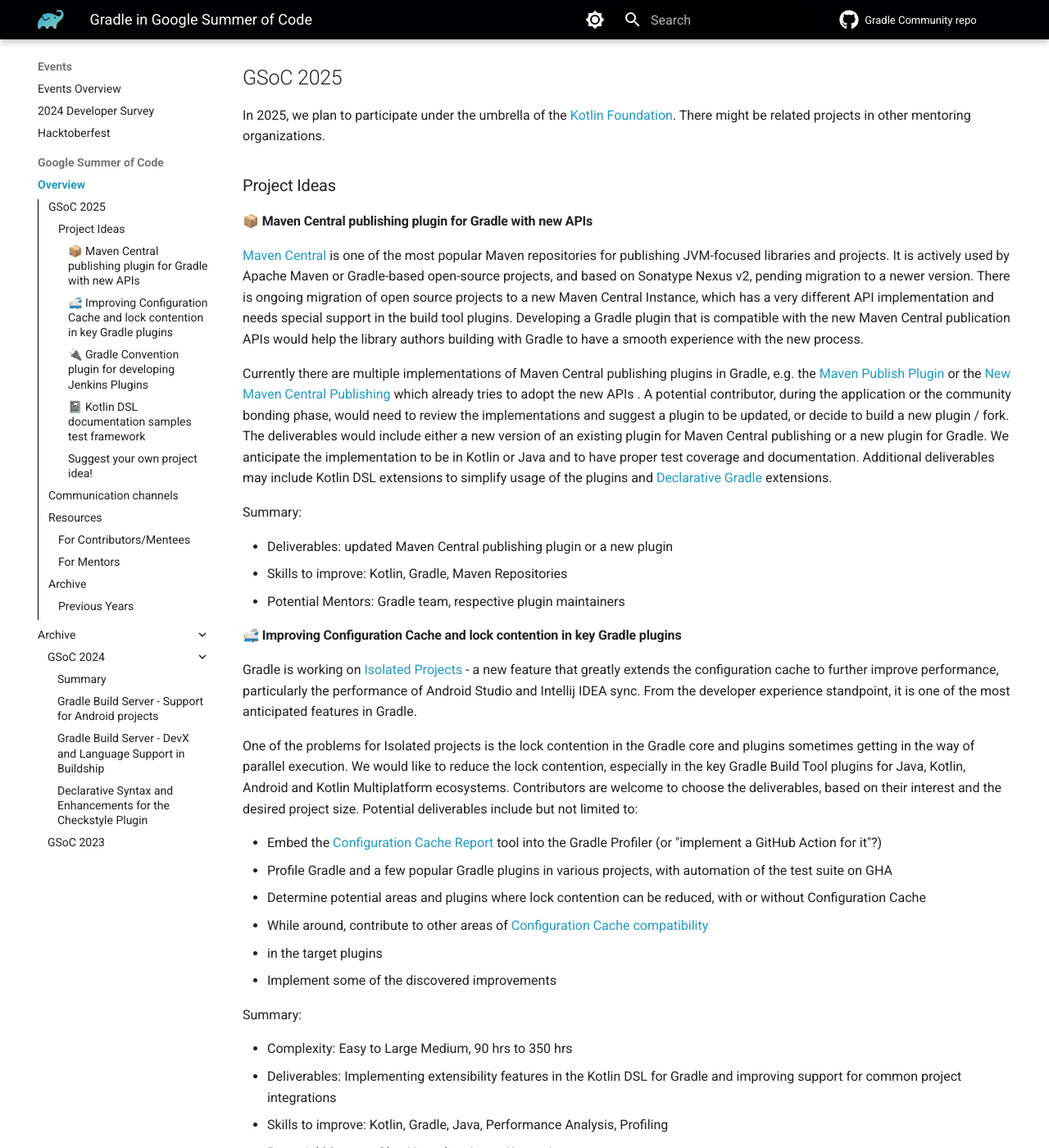
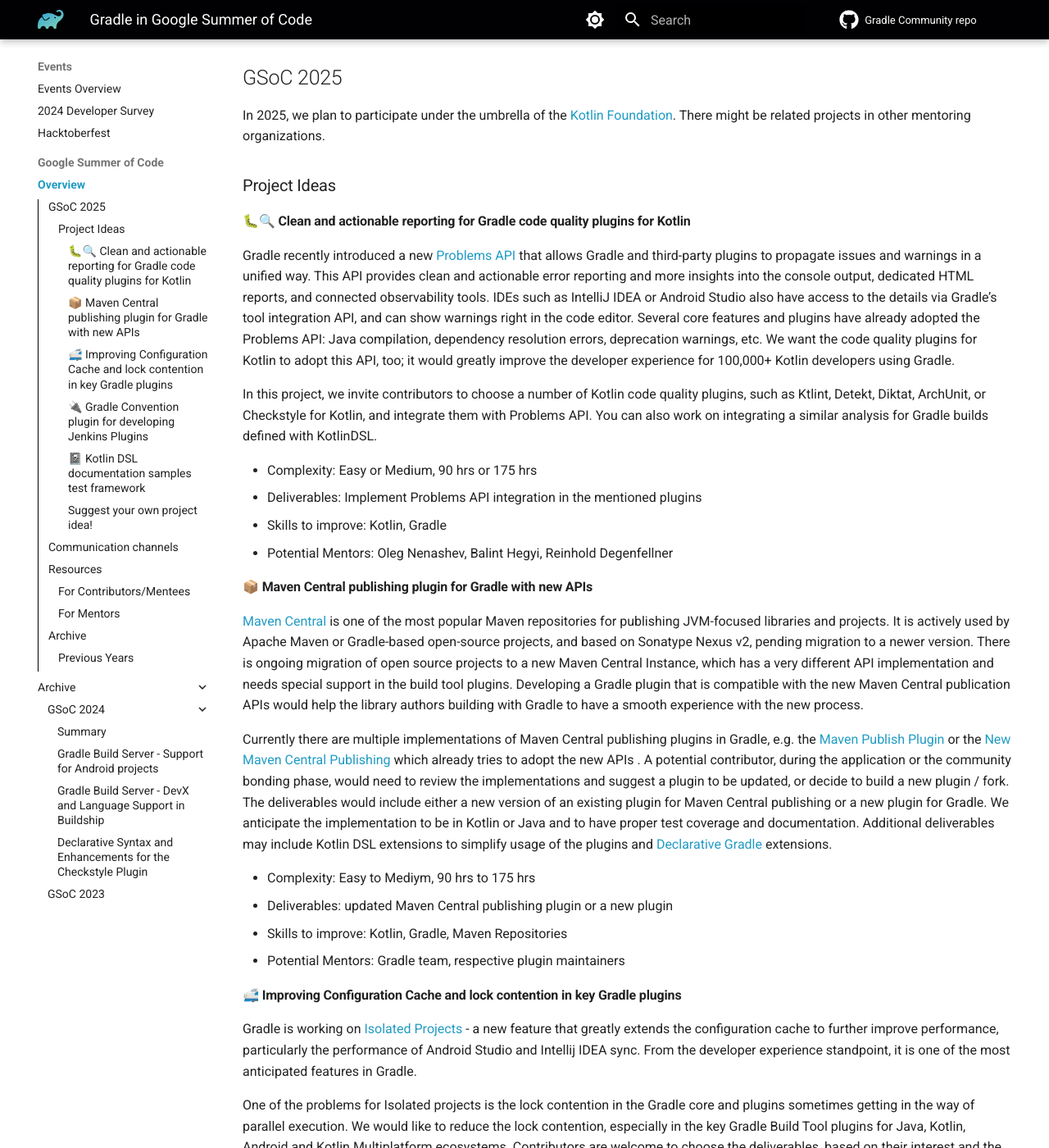
Before and after one commit to gradle/community, an MkDocs documentation site: the page built from docs/events/gsoc/README.md, in a window 1280 px wide and 1400 px high, scrolled down 354 px. Shown: the whole window at 82% size. Built offline with MkDocs 1.6.1 and Material for MkDocs 9.7.7, drawn with Linux system fonts in a browser that asks for light colours; plug-ins that fetch from the network failed and are left out; comment, search, counter and statistics services are not loaded; some of the changed text lies outside the part shown.

Commit message:
GSoC 2025 - Add the code analysis project idea

```diff
--- a/docs/events/gsoc/README.md
+++ b/docs/events/gsoc/README.md
@@ -18,14 +18,24 @@ There might be related projects in other mentoring organizations.
 
 ### Project Ideas
 
+#### 🐛🔍 Clean and actionable reporting for Gradle code quality plugins for Kotlin
+
+Gradle recently introduced a new [Problems API](https://docs.gradle.org/current/userguide/reporting_problems.html)  that allows Gradle and third-party plugins to propagate issues and warnings in a unified way. This API provides clean and actionable error reporting and more insights into the console output, dedicated HTML reports, and connected observability tools. IDEs such as IntelliJ IDEA or Android Studio also have access to the details via Gradle’s tool integration API, and can show warnings right in the code editor. Several core features and plugins have already adopted the Problems API: Java compilation, dependency resolution errors, deprecation warnings, etc. We want the code quality plugins for Kotlin to adopt this API, too; it would greatly improve the developer experience for 100,000+ Kotlin developers using Gradle.
+
+In this project, we invite contributors to choose a number of Kotlin code quality plugins, such as Ktlint, Detekt, Diktat, ArchUnit, or Checkstyle for Kotlin, and integrate them with Problems API. You can also work on integrating a similar analysis for Gradle builds defined with KotlinDSL.
+
+* Complexity: Easy or Medium, 90 hrs or 175 hrs
+* Deliverables: Implement Problems API integration in the mentioned plugins
+* Skills to improve: Kotlin, Gradle
+* Potential Mentors: Oleg Nenashev, Balint Hegyi, Reinhold Degenfellner
+
 #### 📦 Maven Central publishing plugin for Gradle with new APIs
 
 [Maven Central](https://central.sonatype.com/) is one of the most popular Maven repositories for publishing JVM-focused libraries and projects. It is actively used by Apache Maven or Gradle-based open-source projects, and based on Sonatype Nexus v2, pending migration to a newer version. There is ongoing migration of open source projects to a new Maven Central Instance, which has a very different API implementation and needs special support in the build tool plugins. Developing a Gradle plugin that is compatible with the new Maven Central publication APIs would help the library authors building with Gradle to have a smooth experience with the new process.
 
 Currently there are multiple implementations of Maven Central publishing plugins in Gradle, e.g. the [Maven Publish Plugin](https://docs.gradle.org/current/userguide/publishing_maven.html) or the [New Maven Central Publishing](https://github.com/GradleUp/nmcp) which already tries to adopt the new APIs . A potential contributor, during the application or the community bonding phase, would need to review the implementations and suggest a plugin to be updated, or decide to build a new plugin / fork. The deliverables would include either a new version of an existing plugin for Maven Central publishing or a new plugin for Gradle. We anticipate the implementation to be in Kotlin or Java and to have proper test coverage and documentation. Additional deliverables may include Kotlin DSL extensions to simplify usage of the plugins and [Declarative Gradle](https://declarative.gradle.org/) extensions.
 
-Summary:
-
+* Complexity: Easy to Mediym, 90 hrs to 175 hrs
 * Deliverables: updated Maven Central publishing plugin or a new plugin
 * Skills to improve: Kotlin, Gradle, Maven Repositories
 * Potential Mentors: Gradle team, respective plugin maintainers
```
Also changed, not shown: other parts of docs/events/gsoc/README.md (+2 -3 lines).
